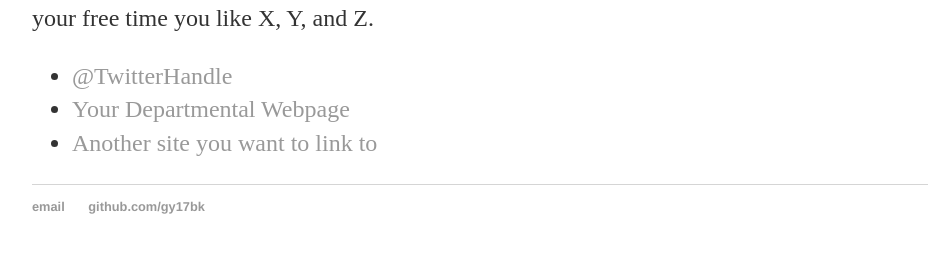
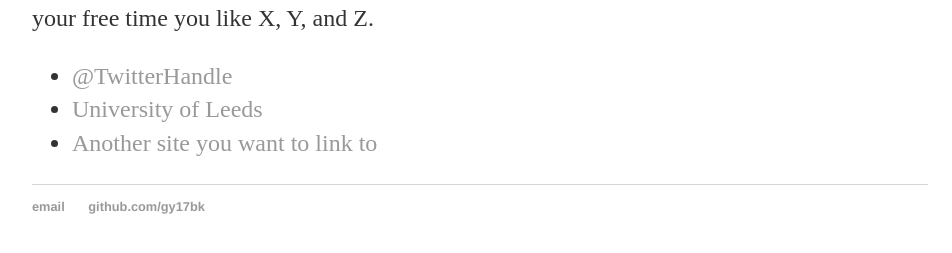
Before and after one commit to gy17bk/mywebsite, a Jekyll site: the page built from about/index.html, in a window 1280 px wide. Shown: the part 334-587 px from the top of the page, without its empty margins (160-1112 px from the left). Built offline with Jekyll 4.4.1, drawn with Linux system fonts in a browser that asks for light colours.

Commit message:
Update index.html

```diff
--- a/about/index.html
+++ b/about/index.html
@@ -9,7 +9,7 @@ title: About Hank Quinlan
 
 			<ul class="contacts">
 				<li><a href="#">@TwitterHandle</a></li>
-				<li><a href="#">Your Departmental Webpage</a></li>
+				<li><a href="https://environment.leeds.ac.uk/geography">University of Leeds</a></li>
 				<li><a href="#">Another site you want to link to</a></li>
 
 				</ul>
```
